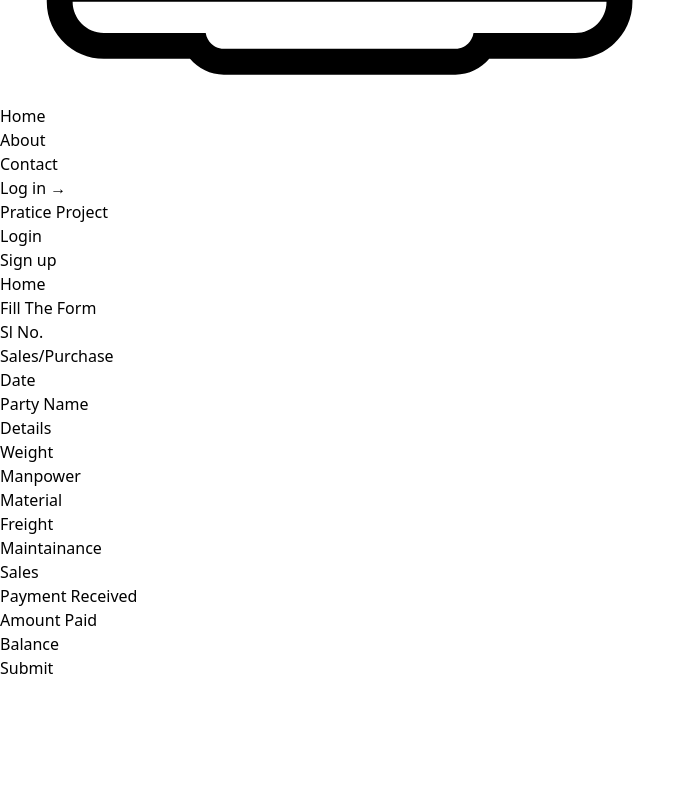
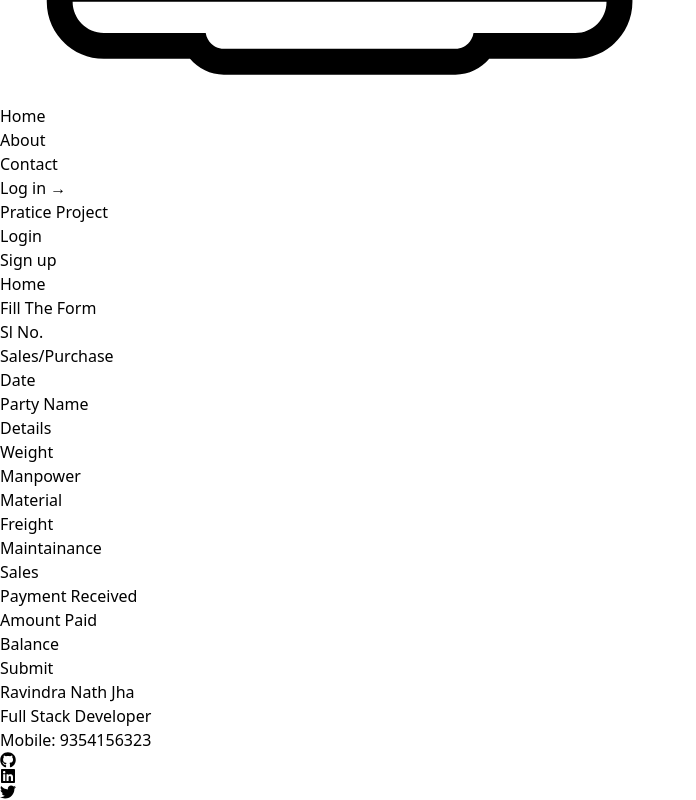
Before and after one commit to ravindrauiet/JSpiderReact, a React (Vite) app in the folder project/Pratice Project/: page /login in a window 1280 px wide. Shown: the part 720-1520 px from the top of the page, without its empty margins (0-696 px from the left). Before the commit the page ends 1400 px from the top, so only its background shows below. Built offline with nearby package versions, Linux system fonts and the light colour scheme.

Commit message:
Question 10 (Footer Component)

```diff
--- a/project/Pratice Project/package.json
+++ b/project/Pratice Project/package.json
@@ -13,6 +13,7 @@
     "json-server": "^1.0.0-alpha.23",
     "react": "^18.2.0",
     "react-dom": "^18.2.0",
+    "react-icons": "^5.1.0",
     "react-router-dom": "^6.22.3"
   },
   "devDependencies": {
--- a/project/Pratice Project/src/App.jsx
+++ b/project/Pratice Project/src/App.jsx
@@ -4,6 +4,7 @@ import Home from "./pages/Home"
 import About from "./pages/About"
 import Contact from "./pages/Contact"
 import Login from "./pages/Login"
+import FooterComponent from "./Components/FooterComponent"
 
 
 function App() {
@@ -19,6 +20,8 @@ function App() {
       <Route path ="/login" element={<Login />}/>
 
     </Routes>
+
+    <FooterComponent />
   </BrowserRouter>
 }
 
--- /dev/null
+++ b/project/Pratice Project/src/Components/FooterComponent.jsx
@@ -0,0 +1,29 @@
+import React from 'react';
+import { FaGithub, FaLinkedin, FaTwitter } from 'react-icons/fa'; // Importing social media icons
+
+const Footer = () => {
+  return (
+    <footer className=" bottom-0 left-0 w-full bg-gray-800 text-white py-4 z-50">
+      <div className="container mx-auto flex justify-between items-center">
+        <div>
+          <p className="text-lg font-bold">Ravindra Nath Jha</p>
+          <p className="text-sm">Full Stack Developer</p>
+          <p className="text-sm">Mobile: 9354156323</p>
+        </div>
+        <div className="flex space-x-4">
+          <a href="https://github.com/ravindrauiet" target="_blank" rel="noopener noreferrer">
+            <FaGithub className="text-white text-2xl hover:text-gray-400" />
+          </a>
+          <a href="https://www.linkedin.com/in/ravindra-jha75/" target="_blank" rel="noopener noreferrer">
+            <FaLinkedin className="text-white text-2xl hover:text-gray-400" />
+          </a>
+          <a href="https://twitter.com/yourtwitter" target="_blank" rel="noopener noreferrer">
+            <FaTwitter className="text-white text-2xl hover:text-gray-400" />
+          </a>
+        </div>
+      </div>
+    </footer>
+  );
+};
+
+export default Footer;
```
Also changed, not shown: 1 other file (tests, documents, lock files or other folders).
